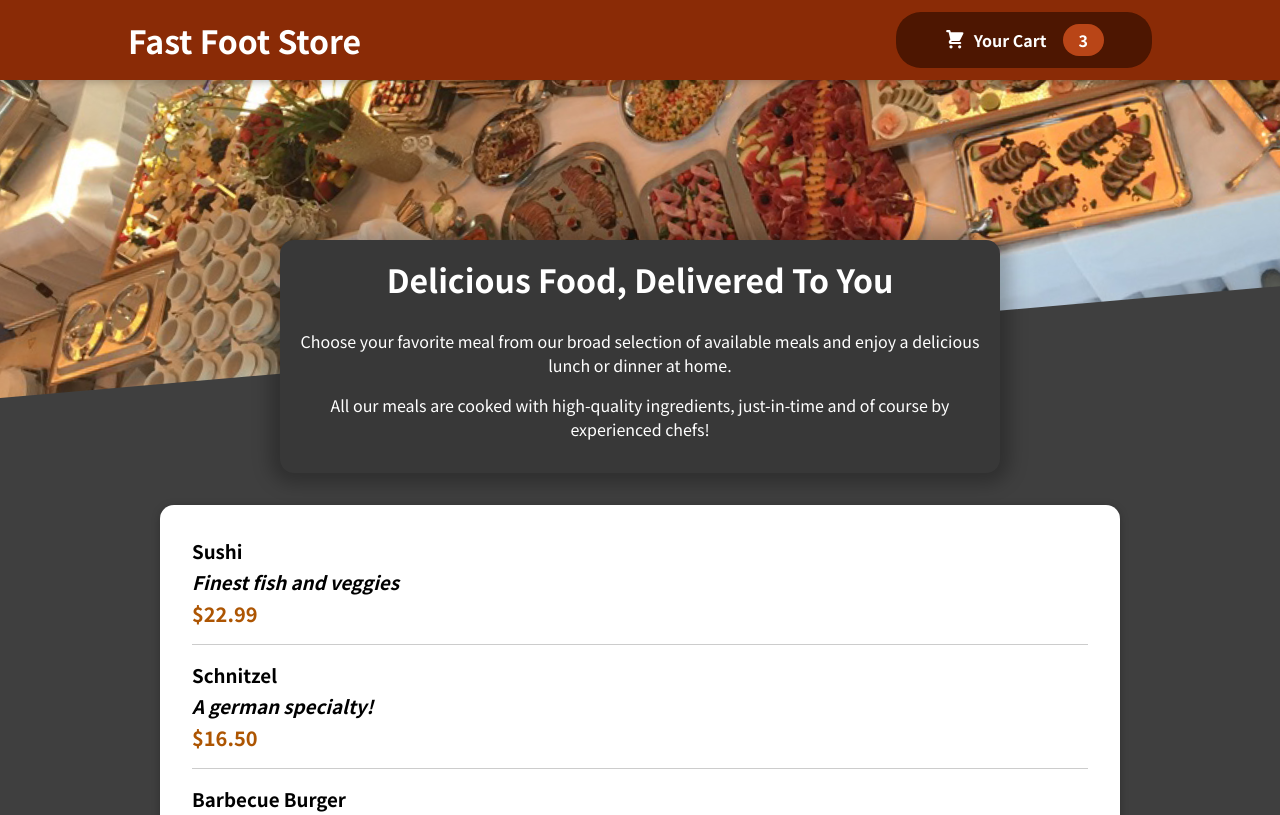
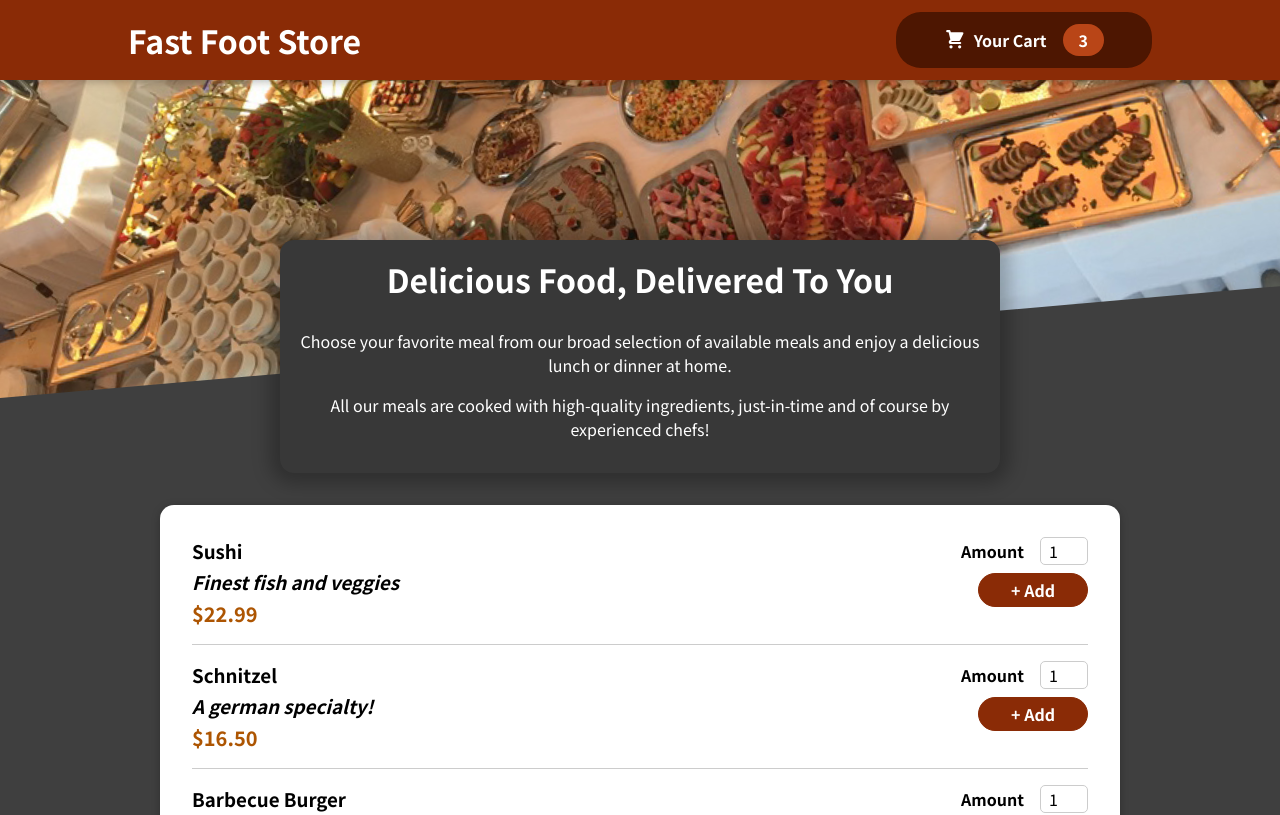
Before and after one commit to volhfx07132/Food_Order_App, a React (Create React App) app in the folder my-react-app/: page / in a window 1280 px wide. Shown: the top 815 px of the page. Built offline with nearby package versions, Linux system fonts and the light colour scheme.

Commit message:
Adding a Form

```diff
--- a/my-react-app/src/components/Meals/AvailableMeals.js
+++ b/my-react-app/src/components/Meals/AvailableMeals.js
@@ -1,7 +1,7 @@
 import React from "react";
 import classes from "./AvailableMeals.module.css";
-import Card from "../Cart/Card";
-import MealItem from "../Cart/MealItem/MealItem";
+import Card from "../UI/Card";
+import MealItem from "./MealItem/MealItem";
 
 const DUMMY_MEALS = [
   {
--- a/my-react-app/src/components/Cart/MealItem/MealItem.js
+++ b/my-react-app/src/components/Meals/MealItem/MealItem.js
@@ -1,5 +1,6 @@
 import React from "react";
 import classes from "./MealItem.module.css";
+import MealItemForm from "./MealItemForm";
 
 const MealItem = (props) => {
   const price = `$${props.price.toFixed(2)}`;
@@ -11,7 +12,7 @@
         <div className={classes.price}>{price}</div>
       </div>
       <div>
-
+         <MealItemForm/>
       </div>
     </li>
   );
--- /dev/null
+++ b/my-react-app/src/components/Meals/MealItem/MealItemForm.js
@@ -0,0 +1,24 @@
+import React from "react";
+import classes from "./MealItemForm.module.css";
+import Input from "../../UI/Input";
+
+const MealItemForm = (props) => {
+  return (
+    <form className={classes.form}>
+      <Input
+        label="Amount"
+        input={{
+          id: "amount",
+          type: "text",
+          min: "1",
+          max: "20",
+          step: "1",
+          defaultValue: "1",
+        }}
+      />
+      <button>+ Add</button>
+    </form>
+  );
+};
+
+export default MealItemForm;
--- /dev/null
+++ b/my-react-app/src/components/Meals/MealItem/MealItemForm.module.css
@@ -0,0 +1,20 @@
+.form {
+    text-align: right;
+  }
+
+  .form button {
+    font: inherit;
+    cursor: pointer;
+    background-color: #8a2b06;
+    border: 1px solid #8a2b06;
+    color: white;
+    padding: 0.25rem 2rem;
+    border-radius: 20px;
+    font-weight: bold;
+  }
+
+  .form button:hover,
+  .form button:active {
+    background-color: #641e03;
+    border-color: #641e03;
+  }
--- /dev/null
+++ b/my-react-app/src/components/UI/Input.js
@@ -0,0 +1,13 @@
+import React from "react";
+import classes from "./Input.module.css";
+
+const Input = (props) => {
+  return (
+    <div className={classes.input}>
+      <label httmFor={props.input.id}>{props.label}</label>
+      <input {...props.input}/>
+    </div>
+  );
+};
+
+export default Input;
--- /dev/null
+++ b/my-react-app/src/components/UI/Input.module.css
@@ -0,0 +1,18 @@
+.input {
+    display: flex;
+    align-items: center;
+    margin-bottom: 0.5rem;
+  }
+
+  .input label {
+    font-weight: bold;
+    margin-right: 1rem;
+  }
+
+  .input input {
+    width: 3rem;
+    border-radius: 5px;
+    border: 1px solid #ccc;
+    font: inherit;
+    padding-left: 0.5rem;
+  }
```
Also changed, not shown: my-react-app/src/components/Cart/MealItem/MealItemForm.js (deleted, +0 -7 lines), my-react-app/src/components/Meals/MealItem/MealItem.module.css (renamed from my-react-app/src/components/Cart/MealItem/MealItem.module.css), my-react-app/src/components/UI/Card.js (renamed from my-react-app/src/components/Cart/Card.js), my-react-app/src/components/UI/Card.module.css (renamed from my-react-app/src/components/Cart/Card.module.css).
